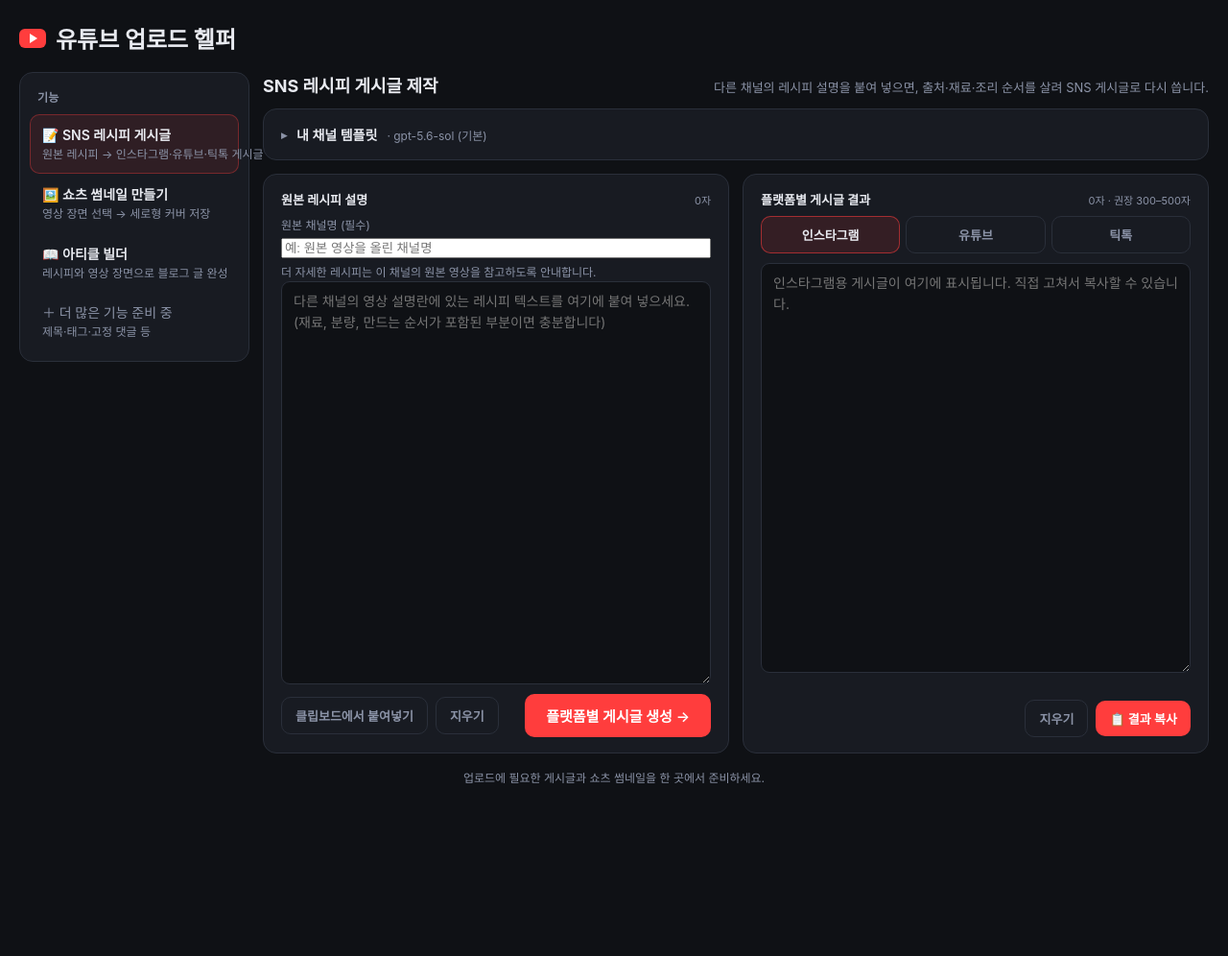
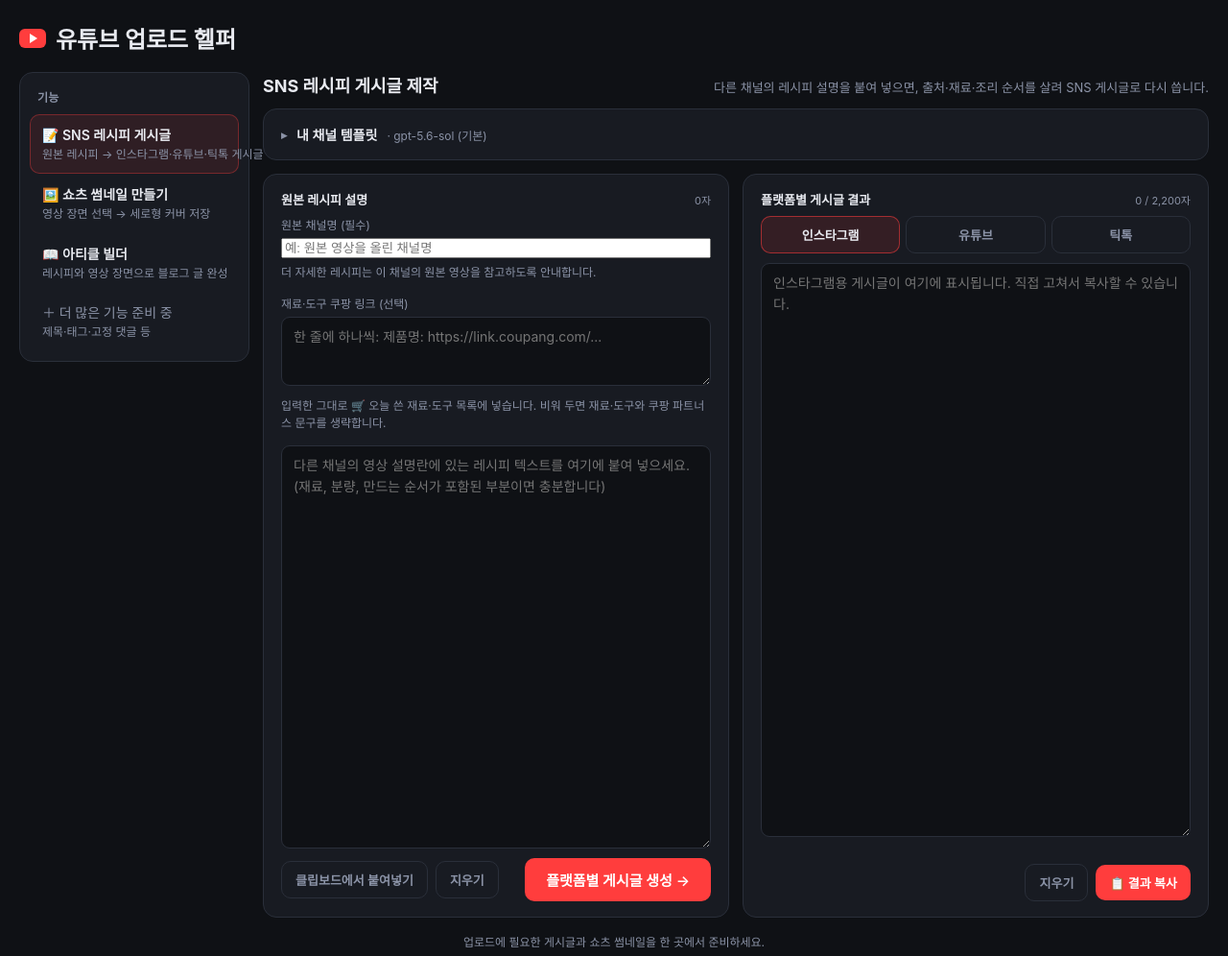
Before and after one commit to harukkun/youtube-downloader, a Flask app: page /helper in a window 1280 px wide. Shown: the part 94-1090 px from the top of the page at 96% size. Before the commit the page ends 910 px from the top, so only its background shows below. Run offline with Flask 3, Linux system fonts and the light colour scheme; data that the repository does not hold is empty; some libraries are stand-ins or nearby versions.

Commit message:
Add Coupang product links to SNS recipe template
- Update the default SNS template with a Coupang tools block and new
  source video guide, and bump the template format version.
- Fill product link placeholders server-side from an optional input,
  and drop the block when no links are given.
- Omit hashtags from YouTube descriptions.
- Check platform character limits instead of the 300-500 range.
- Restore saved templates over stale draft settings.
- Explain Claude Code CLI login failures.

Co-Authored-By: Claude Opus 5.5 <noreply@anthropic.com>

```diff
--- a/app.py
+++ b/app.py
@@ -70,21 +70,25 @@ LLM_TIMEOUT_SEC = 300
 LLM_MAX_INPUT_CHARS = 30000
 
 # SNS 게시글 템플릿. 기존 설정은 파일에 남기고 새 버전의 기본값을 적용한다.
-RECIPE_FORMAT_VERSION = 4
+RECIPE_FORMAT_VERSION = 5
+SOURCE_VIDEO_GUIDE = "더 자세한 레시피 확인을 위해 원본 영상을 꼭 확인해주세요 :)"
 DEFAULT_RECIPE_TEMPLATE = """{{요리 종류에 맞는 이모지}} {{INPUT에 있는 출처/인물}} {{요리명}} 레시피
 {{만들게 된 계기}} 👩🏻‍🍳
-{{궁금증/기대감을 던지는 질문}}
+
+🛒 오늘 쓴 재료·도구
+- [제품명]: [쿠팡 링크]
+- [제품명]: [쿠팡 링크]
+※ 이 포스팅은 쿠팡 파트너스 활동의 일환으로, 이에 따른 일정액의 수수료를 제공받습니다.
 
 🧑🏻‍🍳 만드는 법
-{{모든 재료·수치·과정을 보존하며 음슴체로 최대한 간결하게 쓴 숫자 이모지 단계. 부가 동작은 이모지 없이 다음 줄}}
+{{모든 재료·수치·과정을 보존한 숫자 이모지 단계. 부가 동작은 이모지 없이 다음 줄}}
 {{완성/먹는 법을 이모지와 함께 쓰고 '… 끝.'으로 마무리}}
 
-더 자세한 레시피는 원본 영상을 확인해주세요 :)
+더 자세한 레시피 확인을 위해 원본 영상을 꼭 확인해주세요 :)
 ( {{원본 채널명}} )
 
 📌 알고리즘에 뜨는 요리
 일단 따라 해보는 사람 = 알쿡 🍳
-#알쿡 {{INPUT의 출처명·인물명·요리명·방송명을 조합한 해시태그 4~6개}}
 """
 DEFAULT_RECIPE_INSTRUCTIONS = """닉네임: 알쿡
 콘셉트: 알고리즘에 뜨는 요리
@@ -109,11 +113,15 @@ RECIPE_SYSTEM_PROMPT = """당신은 요리 SNS(인스타그램/유튜브/틱톡)
 출처(방송, 유튜버, 셰프)가 INPUT에 있으면 요리명 앞에 붙이고 없으면 생략합니다.
 요리에 맞는 이모지: 닭 🍗, 면 🍜, 밥 🍚, 국/찌개 🍲, 고기 🥩, 디저트 🍰 등.
 
-2. 인트로 (2줄)
-
-- 1줄: 만들게 된 계기(알고리즘에 떠서, 레시피 보고 궁금해서 등) + 👩🏻‍🍳
-- 1줄: 궁금증/기대감을 던지는 질문
-- 총평 문구는 추가하지 않습니다.
+2. 인트로 (1줄)
+
+- 만들게 된 계기(알고리즘에 떠서, 레시피 보고 궁금해서 등) + 👩🏻‍🍳
+- 질문이나 총평 문구는 추가하지 않습니다.
+
+2-1. 재료·도구 링크
+
+- 인트로 다음에 '🛒 오늘 쓴 재료·도구' 소제목, '- [제품명]: [쿠팡 링크]' 2줄, 쿠팡 파트너스 고지 문구를 템플릿 그대로 둡니다.
+- [제품명]과 [쿠팡 링크]는 사용자가 입력한 링크로 나중에 채우는 자리이므로 대괄호 표시를 그대로 출력하고 제품명이나 링크를 만들지 않습니다.
 
 3. 만드는 법
 
@@ -132,22 +140,26 @@ RECIPE_SYSTEM_PROMPT = """당신은 요리 SNS(인스타그램/유튜브/틱톡)
 
 5. 해시태그 (1줄)
 
-- instagram과 youtube는 '#알쿡'을 첫 번째로 고정하고 이후 INPUT에서 추출한 출처명·인물명·요리명·방송명을 조합해 4~6개.
+- instagram은 '#알쿡'을 첫 번째로 고정하고 이후 INPUT에서 추출한 출처명·인물명·요리명·방송명을 조합해 4~6개.
+- youtube 설명란에는 해시태그를 넣지 않습니다. 검색어는 youtube_tags에만 작성합니다.
 태그 내부 공백은 제거하고, INPUT에 없는 인물·방송·출처는 만들지 않습니다.
 
 [스타일 규칙]
 
-- 각 플랫폼 게시글은 전체 300~500자.
-- 굵게·헤더·불릿 등 마크다운 없이 줄바꿈과 이모지만 사용.
+- 길이 제한 때문에 내용을 줄이지 말고, 재료·수치·과정을 모두 담되 군더더기 없이 간결하게 씁니다.
+- 굵게·헤더·불릿 등 마크다운 없이 줄바꿈과 이모지만 사용(재료·도구 링크의 '- ' 줄은 예외).
 광고성 문구, '정말', '진짜 맛있어요' 같은 반복 감탄을 남발하지 않습니다.
 INPUT에 없는 재료·과정을 추가하거나 있는 내용을 생략하지 말고 표현만 바꿉니다.
-분량 보존과 500자 한도가 충돌하면 재료·수치·과정 보존을 우선하고 notes에 길이 초과 이유를 적습니다.
 
 [OUTPUT 예시]
 
 🍗 어남선생 안동찜닭 레시피
 알고리즘에 떠서 따라 해봤습니다 👩🏻‍🍳
-과연… 이 조합이 진짜 맛있을까?
+
+🛒 오늘 쓴 재료·도구
+- [제품명]: [쿠팡 링크]
+- [제품명]: [쿠팡 링크]
+※ 이 포스팅은 쿠팡 파트너스 활동의 일환으로, 이에 따른 일정액의 수수료를 제공받습니다.
 
 🧑🏻‍🍳 만드는 법
 1️⃣ 닭볶음탕용 닭 1kg을 깨끗이 씻고 물기를 뺌.
@@ -2187,14 +2199,18 @@ def _llm_via_cli(system: str, user: str, schema: dict, model: str) -> dict:
         proc = subprocess.run(cmd, input=user, capture_output=True, text=True, timeout=LLM_TIMEOUT_SEC, env=env)
     except subprocess.TimeoutExpired as e:
         raise RuntimeError(f"Claude 응답이 {LLM_TIMEOUT_SEC}초 안에 오지 않았습니다.") from e
-    if proc.returncode != 0:
-        raise RuntimeError(f"claude -p 실패 ({proc.returncode}): {(proc.stderr or proc.stdout)[-800:].strip()}")
     try:
         data = json.loads(proc.stdout)
     except json.JSONDecodeError as e:
+        if proc.returncode != 0:
+            raise RuntimeError(f"claude -p 실패 ({proc.returncode}): {(proc.stderr or proc.stdout)[-800:].strip()}") from e
         raise RuntimeError(f"claude -p 출력이 JSON이 아닙니다: {proc.stdout[:300]}") from e
-    if data.get("is_error"):
-        raise RuntimeError(f"claude -p 오류: {str(data.get('result'))[:500]}")
+    if proc.returncode != 0 or data.get("is_error"):
+        message = str(data.get("result") or proc.stderr).strip()
+        if re.search(r"authenticate|oauth|not logged in|/login", message, re.IGNORECASE):
+            raise RuntimeError("Claude Code CLI 로그인이 필요합니다. 터미널에서 'claude auth login'으로 다시 로그인한 뒤 시도해 주세요. "
+                               f"({message[:200]})")
+        raise RuntimeError(f"claude -p 오류: {message[:500]}")
     payload = data.get("structured_output")
     if not isinstance(payload, dict):
         raise RuntimeError(f"구조화된 결과가 없습니다 ({data.get('subtype')}): {str(data.get('result'))[:300]}")
@@ -2320,6 +2336,53 @@ def add_default_recipe_hashtags(text: str, defaults: list[str]) -> str:
     return text.rstrip() + separator + " ".join(missing)
 
 
+def strip_trailing_hashtag_lines(text: str) -> str:
+    # 유튜브 설명란은 해시태그 없이 게시하므로 끝의 해시태그 줄을 제거한다.
+    lines = text.rstrip().split("\n")
+    while lines and lines[-1].strip() and all(word.startswith("#") for word in lines[-1].split()):
+        lines.pop()
+    return "\n".join(lines).rstrip()
+
+
+# 플랫폼별 게시글 글자 수 한도 (틱톡은 앱 직접 게시 기준)
+RECIPE_CHAR_LIMITS = {"instagram": 2200, "youtube": 5000, "tiktok": 4000}
+PRODUCT_LINK_PLACEHOLDER = "- [제품명]: [쿠팡 링크]"
+
+
+def parse_product_links(text: str) -> list[tuple[str, str]]:
+    """'제품명: 링크' 줄을 (제품명, 링크) 목록으로 바꾼다."""
+    products = []
+    for line in (text or "").splitlines():
+        line = line.strip().lstrip("-•").strip()
+        if not line:
+            continue
+        match = re.search(r"https?://\S+", line)
+        name = line[:match.start()].strip().rstrip(":：-").strip() if match else ""
+        if not match or not name or line[match.end():].strip():
+            raise ValueError(f"쿠팡 링크는 한 줄에 '제품명: 링크' 형식으로 입력해 주세요: {line[:80]}")
+        products.append((name, match.group(0)))
+    return products
+
+
+def apply_product_links(text: str, products: list[tuple[str, str]]) -> tuple[str, bool]:
+    """템플릿의 쿠팡 자리표시 줄을 실제 링크로 바꾸고, 링크가 없으면 재료·도구 블록을 지운다."""
+    lines = text.split("\n")
+    if not any(line.strip() == PRODUCT_LINK_PLACEHOLDER for line in lines):
+        return text, False
+    out, inserted = [], False
+    for line in lines:
+        stripped = line.strip()
+        if stripped == PRODUCT_LINK_PLACEHOLDER:
+            if products and not inserted:
+                out += [f"- {name}: {url}" for name, url in products]
+                inserted = True
+            continue
+        if not products and (stripped.startswith("🛒") or "쿠팡 파트너스 활동" in stripped):
+            continue
+        out.append(line)
+    return re.sub(r"\n{3,}", "\n\n", "\n".join(out)).strip(), True
+
+
 def build_recipe_user_prompt(template: str, instructions: str, source_text: str,
                              additional_info: list[dict] | None = None,
                              source_channel: str | None = None) -> str:
@@ -2332,7 +2395,7 @@ def build_recipe_user_prompt(template: str, instructions: str, source_text: str,
             "모든 플랫폼 게시글의 만드는 법 다음, 마무리 문구 앞에 아래 안내를 그대로 추가합니다. "
             "채널명은 사용자가 입력한 원본 채널 값이며 다른 출처/인물명으로 바꾸지 않습니다. "
             "이 규칙은 채널 템플릿과 추가 지시보다 우선합니다.",
-            "더 자세한 레시피는 원본 영상을 확인해주세요 :)",
+            SOURCE_VIDEO_GUIDE,
         ]
         channel = _s(source_channel, 200)
         if channel:
@@ -2427,6 +2490,10 @@ def api_helper_recipe_description():
     source_channel = _s(data.get("source_channel"), 200)
     if not source_channel:
         return jsonify({"error": "원본 채널명을 입력해 주세요."}), 400
+    try:
+        products = parse_product_links(_s(data.get("product_links"), 5000))
+    except ValueError as e:
+        return jsonify({"error": str(e)}), 400
 
     additional_info = data.get("additional_info") or []
     if not isinstance(additional_info, list) or len(additional_info) > 12:
@@ -2464,6 +2531,14 @@ def api_helper_recipe_description():
     extra_tags = result.get("youtube_tags")
     youtube_tags, trimmed = normalize_youtube_tags(defaults + (extra_tags if isinstance(extra_tags, list) else []))
     results["tiktok"] = add_default_recipe_hashtags(results["tiktok"], defaults)
+    results["youtube"] = strip_trailing_hashtag_lines(results["youtube"])
+    missing_links = []
+    for platform in results:
+        results[platform], found = apply_product_links(results[platform], products)
+        if products and not found:
+            missing_links.append(platform)
+    if missing_links:
+        notes.append("쿠팡 링크를 넣을 자리를 찾지 못한 게시글이 있습니다. 재료·도구 목록을 직접 확인해 주세요.")
     if not dish_name:
         notes.append("요리명을 확인하지 못해 요리명 조합 태그를 생략했습니다. 게시글을 다시 생성하거나 태그를 직접 추가해 주세요.")
     if trimmed:
@@ -2471,10 +2546,9 @@ def api_helper_recipe_description():
     tags = {"youtube": youtube_tags, "tiktok": extract_recipe_hashtags(results["tiktok"])}
     platform_labels = {"instagram": "인스타그램", "youtube": "유튜브", "tiktok": "틱톡"}
     for platform, description in results.items():
-        if len(description) > 500:
-            notes.append(f"{platform_labels[platform]} 게시글이 500자를 초과했습니다. 재료·수치·과정을 확인하며 길이를 조정해 주세요.")
-        elif len(description) < 300:
-            notes.append(f"{platform_labels[platform]} 게시글이 권장 길이인 300자보다 짧습니다.")
+        limit = RECIPE_CHAR_LIMITS[platform]
+        if len(description) > limit:
+            notes.append(f"{platform_labels[platform]} 게시글이 {limit:,}자 제한을 초과했습니다. 게시 전에 길이를 줄여 주세요.")
     return jsonify({
         "status": "complete", "questions": [], "results": results, "tags": tags,
         "notes": notes, "usage": result.get("_usage"),
--- a/static/helper.css
+++ b/static/helper.css
@@ -193,6 +193,9 @@
 /* Tag outputs are compact even inside the recipe's tall text editors. */
 .recipe-tag-box { margin-top:16px; padding-top:14px; border-top:1px solid var(--border); min-width:0; }
 .io .recipe-tag-box textarea { min-height:72px; flex:none; }
+.io label.f[for=productLinks] { margin-top:14px; }
+.io textarea.product-links { min-height:72px; flex:none; margin-bottom:6px; }
+.io textarea.product-links + .hint { margin-bottom:14px; }
 .recipe-tag-box .lbl-row, .recipe-tag-box .btns { flex-wrap:wrap; }
 .recipe-tag-box .btns { justify-content:space-between; }
 .recipe-tag-box .hint { overflow-wrap:anywhere; }
--- a/static/recipe-editor.js
+++ b/static/recipe-editor.js
@@ -81,6 +81,7 @@ window.RecipeEditor = (() => {
   // ---- 입력 / 결과 ------------------------------------------------------------
   let activePlatform = 'instagram';
   const recipePlatforms = { instagram: '인스타그램', youtube: '유튜브', tiktok: '틱톡' };
+  const charLimits = { instagram: 2200, youtube: 5000, tiktok: 4000 };
   let pendingQuestions = [];
   let collectedInfo = [];
   function activeOutput() { return $(activePlatform + 'Out'); }
@@ -103,8 +104,9 @@ window.RecipeEditor = (() => {
     const n = $('srcText').value.length;
     $('srcCount').textContent = n.toLocaleString() + '자';
     const m = Array.from(activeOutput().value).length;
-    $('outCount').textContent = m.toLocaleString() + '자 · 권장 300–500자';
-    $('outCount').classList.toggle('over', m > 500 || (m > 0 && m < 300));
+    const limit = charLimits[activePlatform];
+    $('outCount').textContent = m.toLocaleString() + ' / ' + limit.toLocaleString() + '자';
+    $('outCount').classList.toggle('over', m > limit);
     updateTags();
   }
   function tagState() {
@@ -218,7 +220,7 @@ window.RecipeEditor = (() => {
     try {
       const d = await api('POST', '/api/helper/recipe-description', {
         source_text: src, additional_info: additionalInfo, ...currentRecipeSettings(),
-        source_channel: $('sourceChannel').value.trim()
+        source_channel: $('sourceChannel').value.trim(), product_links: $('productLinks').value.trim()
       });
       if (token !== generation) return;
       if (d.status === 'needs_input') {
@@ -259,19 +261,21 @@ window.RecipeEditor = (() => {
     $('genBtn').textContent = '플랫폼별 게시글 생성 →'; $('answerBtn').textContent = '답변하고 게시글 생성 →';
   }
   root.addEventListener('input', e => {
-    if (['sourceChannel','srcText','tplText','insText','modelSel','backendSel'].includes(e.target.id)) { invalidate(); clearClarification(); }
+    if (['sourceChannel','productLinks','srcText','tplText','insText','modelSel','backendSel'].includes(e.target.id)) { invalidate(); clearClarification(); }
     notify();
   });
   function snapshot() {
-    return {youtubeTags:$('youtubeTags').value, tagsCurrent, sourceChannel:$('sourceChannel').value, source:$('srcText').value, settings:currentRecipeSettings(), results:Object.fromEntries(Object.keys(recipePlatforms).map(k => [k,$(k+'Out').value])), pendingQuestions, collectedInfo, notes,
+    return {youtubeTags:$('youtubeTags').value, tagsCurrent, sourceChannel:$('sourceChannel').value, productLinks:$('productLinks').value, source:$('srcText').value, settings:currentRecipeSettings(), settingsDirty:isDirty(), results:Object.fromEntries(Object.keys(recipePlatforms).map(k => [k,$(k+'Out').value])), pendingQuestions, collectedInfo, notes,
       answers:pendingQuestions.map((_,i) => $('answer-'+i)?.value || ''), completed};
   }
   async function restore(state = {}) {
     await ready; restoring = true; generation++; generating = false;
     $('genBtn').disabled = $('answerBtn').disabled = false;
     $('genBtn').textContent = '플랫폼별 게시글 생성 →'; $('answerBtn').textContent = '답변하고 게시글 생성 →';
-    $('sourceChannel').value = state.sourceChannel || '';
-    $('srcText').value = state.source || ''; fillRecipeSettings(state.settings || saved || defaults || {});
+    $('sourceChannel').value = state.sourceChannel || ''; $('productLinks').value = state.productLinks || '';
+    $('srcText').value = state.source || '';
+    // 저장된 템플릿은 서버 값을 따르고, 초안에는 저장하지 않은 수정만 남긴다.
+    fillRecipeSettings((state.settingsDirty && state.settings) || saved || defaults || {});
     clearClarification(); setResult(state.results || {}, state.notes || [], null);
     $('youtubeTags').value = state.youtubeTags || '';
     tagsCurrent = state.tagsCurrent !== false; updateTags();
--- a/templates/recipe_fragment.html
+++ b/templates/recipe_fragment.html
@@ -50,6 +50,9 @@
             <label class="f" for="sourceChannel">원본 채널명 (필수)</label>
             <input id="sourceChannel" type="text" required maxlength="200" placeholder="예: 원본 영상을 올린 채널명">
             <div class="hint">더 자세한 레시피는 이 채널의 원본 영상을 참고하도록 안내합니다.</div>
+            <label class="f" for="productLinks">재료·도구 쿠팡 링크 (선택)</label>
+            <textarea id="productLinks" class="product-links" maxlength="5000" placeholder="한 줄에 하나씩: 제품명: https://link.coupang.com/..."></textarea>
+            <div class="hint">입력한 그대로 🛒 오늘 쓴 재료·도구 목록에 넣습니다. 비워 두면 재료·도구와 쿠팡 파트너스 문구를 생략합니다.</div>
             <textarea id="srcText" placeholder="다른 채널의 영상 설명란에 있는 레시피 텍스트를 여기에 붙여 넣으세요.&#10;(재료, 분량, 만드는 순서가 포함된 부분이면 충분합니다)"></textarea>
             <div class="btns">
               <button type="button" class="ghost" id="pasteBtn">클립보드에서 붙여넣기</button>
@@ -62,7 +65,7 @@
           <section class="card">
             <div class="lbl-row">
               <label id="resultLabel" for="instagramOut">플랫폼별 게시글 결과</label>
-              <span class="counter" id="outCount">0자 · 권장 300–500자</span>
+              <span class="counter" id="outCount">0 / 5,000자</span>
             </div>
             <div class="platform-tabs" role="tablist" aria-label="SNS 플랫폼">
               <button type="button" class="platform-tab active" data-platform="instagram" role="tab" aria-selected="true">인스타그램</button>
```
Also changed, not shown: tests/test_helper.py (+71 -7 lines), tests/test_upload_browser.js (+9 -0 lines).
